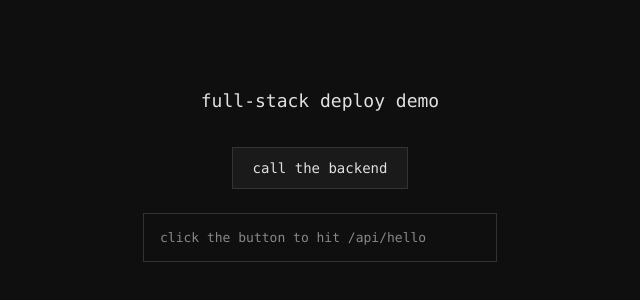
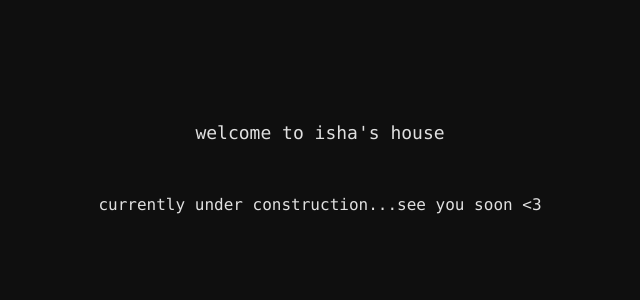
Before and after one commit to ishamehtaaa/website, a website: page public/index.html in a window 1280 px wide. Shown: the part 230-530 px from the top of the page, without its empty margins (320-960 px from the left). Drawn offline with Linux system fonts and the light colour scheme.

Commit message:
updated landing page

```diff
--- a/public/index.html
+++ b/public/index.html
@@ -39,9 +39,8 @@
   </style>
 </head>
 <body>
-  <h1>full-stack deploy demo</h1>
-  <button id="btn">call the backend</button>
-  <div id="output">click the button to hit /api/hello</div>
+  <h1>welcome to isha's house</h1>
+  <p>currently under construction...see you soon <3</p>
 
   <script>
     const btn = document.getElementById("btn");
```
